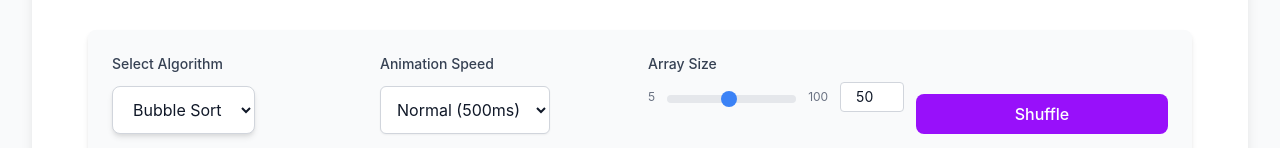
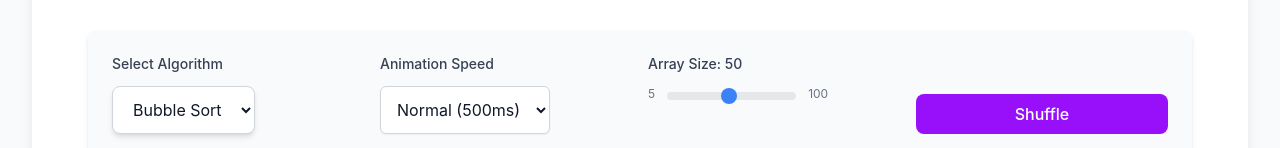
Before and after one commit to mverdon/algorithm-playbook, a Vue app: page / in a window 1280 px wide. Shown: the part 289-437 px from the top of the page. Built offline with nearby package versions, Linux system fonts and the light colour scheme.

Commit message:
fix(human): remove ArraySizeInput component

```diff
--- a/src/components/ArraySizeInput.vue
+++ b/src/components/ArraySizeInput.vue
@@ -1,5 +1,4 @@
 <script setup lang="ts">
-import { ref, computed, watch } from 'vue';
 import Tooltip from './Tooltip.vue';
 
 /**
@@ -27,68 +26,19 @@ const emit = defineEmits<{
   'update:size': [size: number];
 }>();
 
-const inputValue = ref<string>(props.size.toString());
-const validationError = ref<string>('');
-
-// Watch for external size changes and sync input value
-watch(() => props.size, (newSize) => {
-  inputValue.value = newSize.toString();
-  validationError.value = '';
-});
-
 const handleSliderInput = (event: Event) => {
   const target = event.target as HTMLInputElement;
   const value = parseInt(target.value, 10);
   if (!isNaN(value) && value >= props.min && value <= props.max) {
     emit('update:size', value);
-    inputValue.value = value.toString();
-    validationError.value = '';
   }
 };
-
-const handleNumberInput = (event: Event) => {
-  const target = event.target as HTMLInputElement;
-  inputValue.value = target.value;
-};
-
-const handleNumberBlur = () => {
-  const value = parseInt(inputValue.value, 10);
-
-  if (inputValue.value === '' || isNaN(value)) {
-    validationError.value = 'Please enter a valid number';
-    inputValue.value = props.size.toString();
-    return;
-  }
-
-  if (value < props.min) {
-    validationError.value = `Array size must be at least ${props.min}`;
-    inputValue.value = props.size.toString();
-    return;
-  }
-
-  if (value > props.max) {
-    validationError.value = `Array size must not exceed ${props.max}`;
-    inputValue.value = props.size.toString();
-    return;
-  }
-
-  validationError.value = '';
-  emit('update:size', value);
-};
-
-const handleNumberKeydown = (event: KeyboardEvent) => {
-  if (event.key === 'Enter') {
-    handleNumberBlur();
-  }
-};
-
-const isValid = computed(() => validationError.value === '');
 </script>
 
 <template>
   <div class="flex flex-col gap-2">
     <label for="array-size" class="text-sm font-medium text-gray-700 dark:text-gray-300">
-      Array Size
+      Array Size: {{ size }}
     </label>
     <div class="flex items-center gap-3">
       <span class="text-xs text-gray-500 dark:text-gray-400">{{ min }}</span>
@@ -105,48 +55,7 @@ const isValid = computed(() => validationError.value === '');
         />
       </Tooltip>
       <span class="text-xs text-gray-500 dark:text-gray-400">{{ max }}</span>
-      <Tooltip text="Type exact size value">
-        <input
-          id="array-size-number"
-          type="number"
-          :value="inputValue"
-          :min="min"
-          :max="max"
-          @input="handleNumberInput"
-          @blur="handleNumberBlur"
-          @keydown="handleNumberKeydown"
-          :class="[
-            'w-16 px-2 py-1 text-center text-sm rounded border transition-colors',
-            isValid
-              ? 'border-gray-300 dark:border-gray-600 bg-white dark:bg-gray-700 text-gray-900 dark:text-gray-100 focus:ring-2 focus:ring-blue-500 focus:border-blue-500'
-              : 'border-red-500 dark:border-red-400 bg-red-50 dark:bg-red-900/20 text-red-900 dark:text-red-100 focus:ring-2 focus:ring-red-500 focus:border-red-500'
-          ]"
-          aria-label="Array size number input"
-          :aria-invalid="!isValid"
-          :aria-describedby="validationError ? 'array-size-error' : undefined"
-        />
-      </Tooltip>
     </div>
-    <transition
-      enter-active-class="transition-all duration-200 ease-out"
-      leave-active-class="transition-all duration-150 ease-in"
-      enter-from-class="opacity-0 -translate-y-1"
-      enter-to-class="opacity-100 translate-y-0"
-      leave-from-class="opacity-100 translate-y-0"
-      leave-to-class="opacity-0 -translate-y-1"
-    >
-      <p
-        v-if="validationError"
-        id="array-size-error"
-        class="text-xs text-red-600 dark:text-red-400 flex items-center gap-1"
-        role="alert"
-      >
-        <svg class="w-3 h-3" fill="currentColor" viewBox="0 0 20 20" aria-hidden="true">
-          <path fill-rule="evenodd" d="M10 18a8 8 0 100-16 8 8 0 000 16zM8.707 7.293a1 1 0 00-1.414 1.414L8.586 10l-1.293 1.293a1 1 0 101.414 1.414L10 11.414l1.293 1.293a1 1 0 001.414-1.414L11.414 10l1.293-1.293a1 1 0 00-1.414-1.414L10 8.586 8.707 7.293z" clip-rule="evenodd" />
-        </svg>
-        {{ validationError }}
-      </p>
-    </transition>
   </div>
 </template>
 
```
